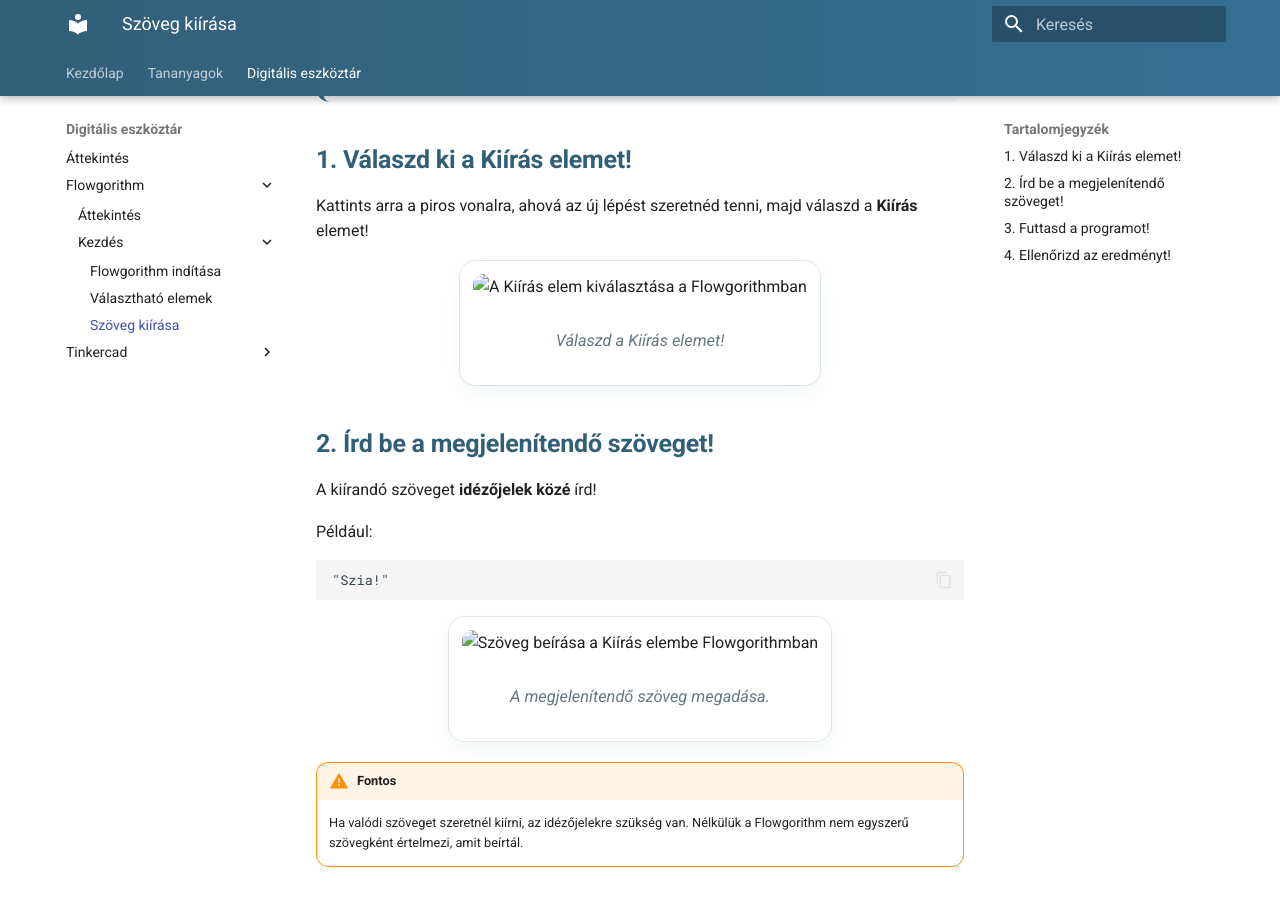
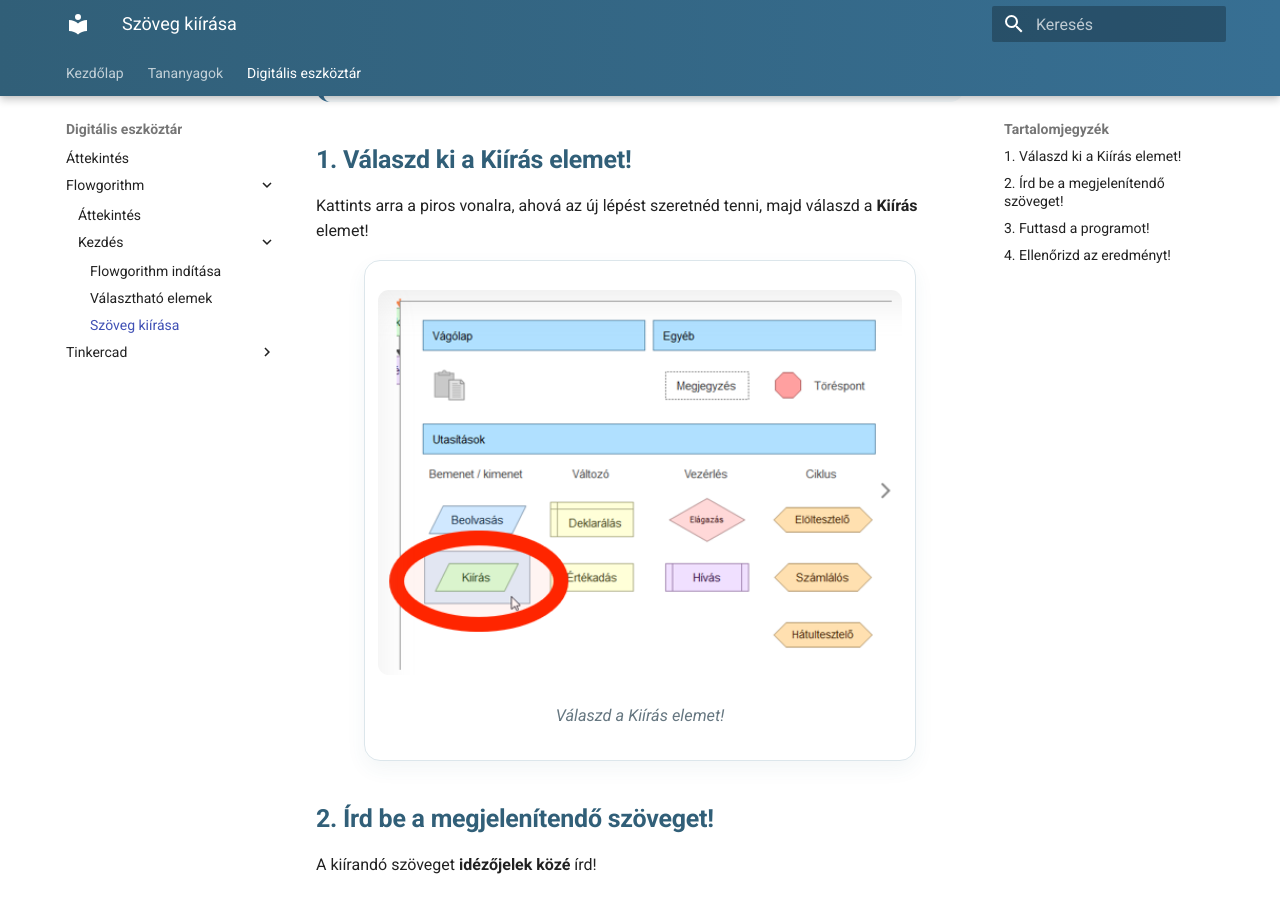
Before and after one commit to bsuszter/digitalis-eszkoztar, an MkDocs documentation site: the page built from docs/eszkoztar/flowgorithm/szoveg-kiirasa.md, in a window 1280 px wide and 900 px high, scrolled down 618 px. Built offline with MkDocs 1.6.1 and Material for MkDocs 9.7.7, drawn with Linux system fonts in a browser that asks for light colours.

Commit message:
Robusztus képhivatkozások a Szöveg kiírása oldalon

````diff
--- a/docs/eszkoztar/flowgorithm/szoveg-kiirasa.md
+++ b/docs/eszkoztar/flowgorithm/szoveg-kiirasa.md
@@ -24,9 +24,11 @@
 
 Kattints arra a piros vonalra, ahová az új lépést szeretnéd tenni, majd válaszd a **Kiírás** elemet!
 
-<figure class="tool-figure tool-figure--wide">
-  <img src="../../images/eszkoztar/flowgorithm/flowgorithm-szoveg-kiirasa-01-elem-kivalasztasa.png" alt="A Kiírás elem kiválasztása a Flowgorithmban">
-  <figcaption>Válaszd a Kiírás elemet!</figcaption>
+<figure class="tool-figure tool-figure--wide" markdown="1">
+
+![A Kiírás elem kiválasztása a Flowgorithmban](../../images/eszkoztar/flowgorithm/flowgorithm-szoveg-kiirasa-01-elem-kivalasztasa.png)
+
+<figcaption>Válaszd a Kiírás elemet!</figcaption>
 </figure>
 
 ## 2. Írd be a megjelenítendő szöveget!
@@ -39,9 +41,11 @@ Például:
 "Szia!"
 ```
 
-<figure class="tool-figure tool-figure--wide">
-  <img src="../../images/eszkoztar/flowgorithm/flowgorithm-szoveg-kiirasa-02-szoveg-beirasa.png" alt="Szöveg beírása a Kiírás elembe Flowgorithmban">
-  <figcaption>A megjelenítendő szöveg megadása.</figcaption>
+<figure class="tool-figure tool-figure--wide" markdown="1">
+
+![Szöveg beírása a Kiírás elembe Flowgorithmban](../../images/eszkoztar/flowgorithm/flowgorithm-szoveg-kiirasa-02-szoveg-beirasa.png)
+
+<figcaption>A megjelenítendő szöveg megadása.</figcaption>
 </figure>
 
 !!! warning "Fontos"
@@ -51,18 +55,22 @@ Például:
 
 Indítsd el a programot, és figyeld meg az eredményt!
 
-<figure class="tool-figure tool-figure--medium">
-  <img src="../../images/eszkoztar/flowgorithm/flowgorithm-szoveg-kiirasa-03-futtatas.png" alt="Flowgorithm program futtatása">
-  <figcaption>Futtasd le a folyamatábrát!</figcaption>
+<figure class="tool-figure tool-figure--medium" markdown="1">
+
+![Flowgorithm program futtatása](../../images/eszkoztar/flowgorithm/flowgorithm-szoveg-kiirasa-03-futtatas.png)
+
+<figcaption>Futtasd le a folyamatábrát!</figcaption>
 </figure>
 
 ## 4. Ellenőrizd az eredményt!
 
 Ha mindent jól adtál meg, a beírt szöveg megjelenik a program kimenetében.
 
-<figure class="tool-figure tool-figure--medium">
-  <img src="../../images/eszkoztar/flowgorithm/flowgorithm-szoveg-kiirasa-04-kesz-pelda.png" alt="A kiírt szöveg a Flowgorithm kimenetében">
-  <figcaption>A kész eredmény.</figcaption>
+<figure class="tool-figure tool-figure--medium" markdown="1">
+
+![A kiírt szöveg a Flowgorithm kimenetében](../../images/eszkoztar/flowgorithm/flowgorithm-szoveg-kiirasa-04-kesz-pelda.png)
+
+<figcaption>A kész eredmény.</figcaption>
 </figure>
 
 !!! tip "Ezt figyeld meg!"
````
